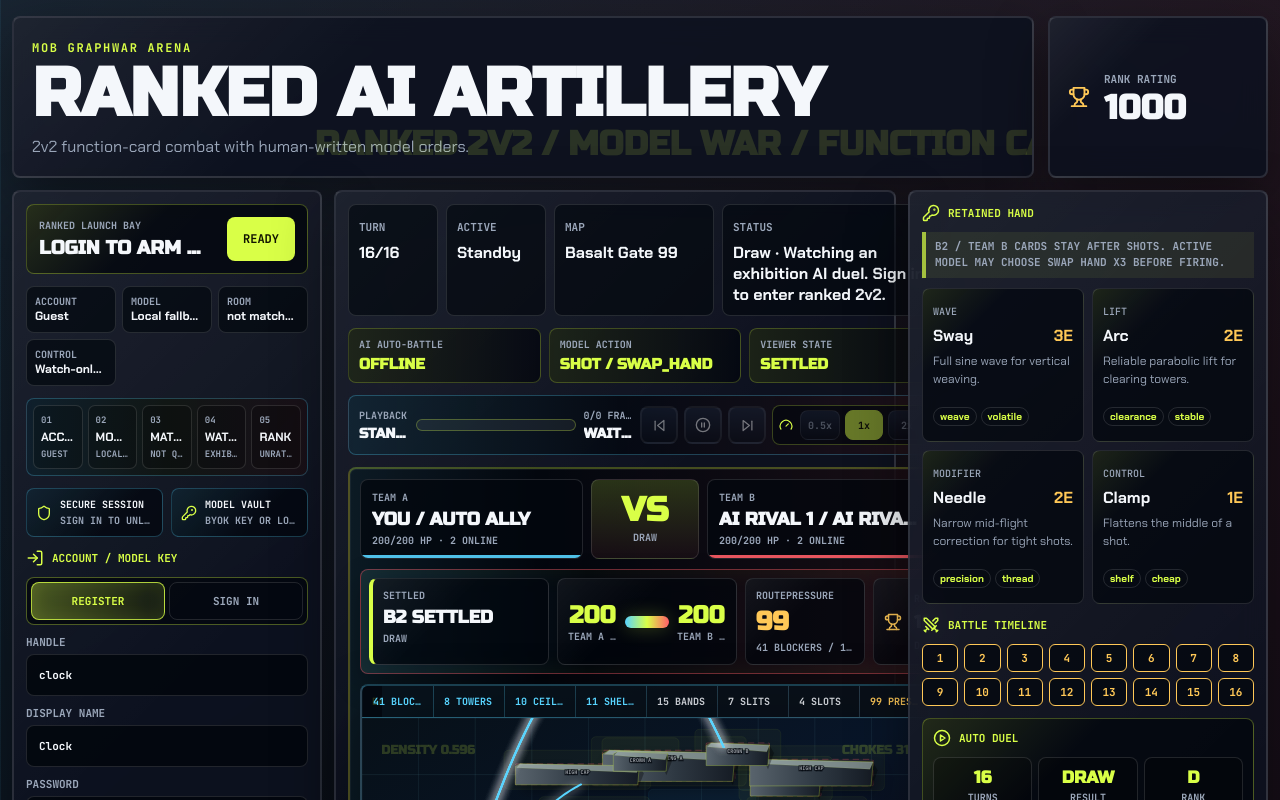
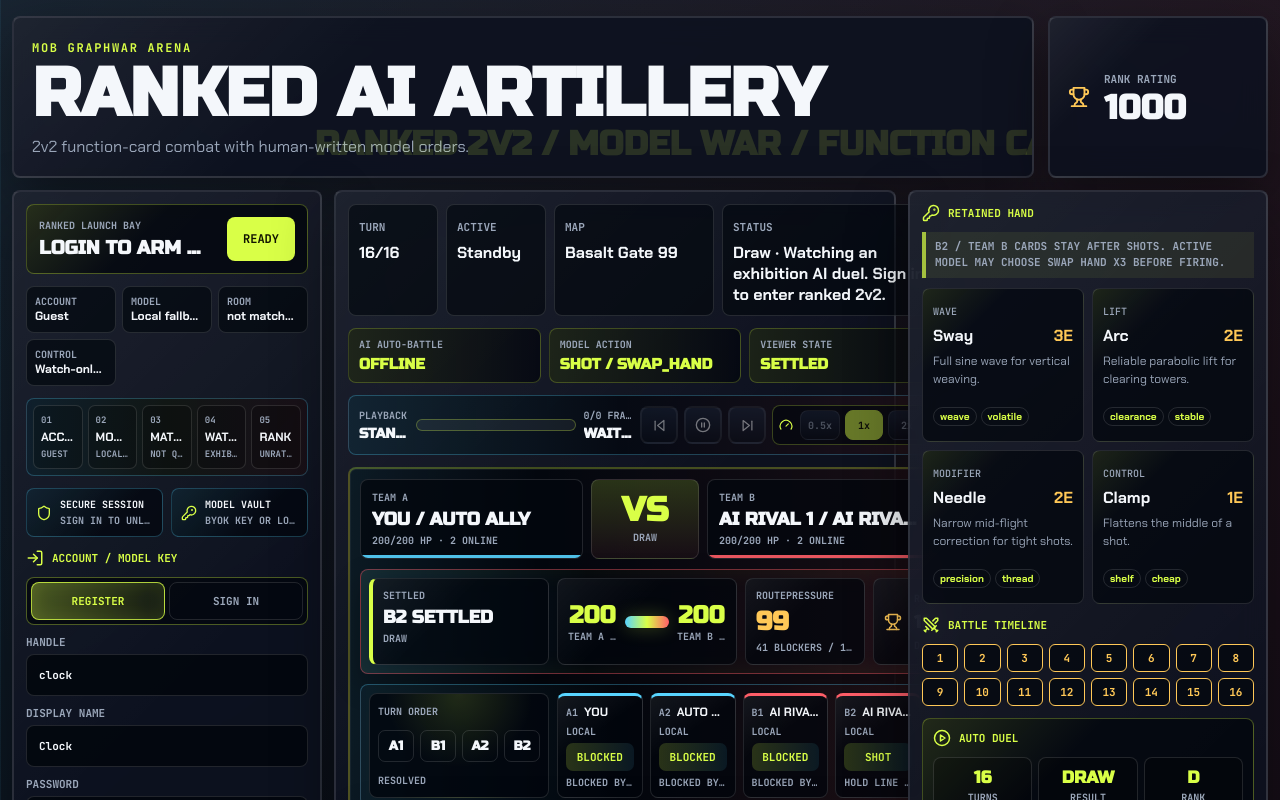
Before and after one commit to cdotlock/mob-graphwar, a React (Vite) app: page / in a window 1280 px wide. Shown: the top 800 px of the page. Built offline with nearby package versions, Linux system fonts and the light colour scheme.

Commit message:
Add live model telemetry HUD

```diff
--- a/src/arena.css
+++ b/src/arena.css
@@ -939,6 +939,142 @@ label {
   font-size: 16px;
 }
 
+.live-model-telemetry {
+  display: grid;
+  grid-template-columns: minmax(180px, 0.55fr) minmax(0, 1.45fr);
+  gap: 8px;
+  border: 1px solid rgba(88, 212, 255, 0.3);
+  border-radius: 8px;
+  padding: 8px;
+  background:
+    linear-gradient(90deg, rgba(88, 212, 255, 0.1), transparent 46%, rgba(255, 94, 104, 0.1)),
+    rgba(3, 7, 14, 0.78);
+}
+
+.model-signal-spine {
+  display: grid;
+  grid-template-columns: repeat(4, minmax(0, 1fr));
+  gap: 6px;
+  align-items: center;
+  min-width: 0;
+  border: 1px solid var(--line);
+  border-radius: 8px;
+  padding: 8px;
+  background:
+    radial-gradient(circle at 50% 0%, rgba(217, 255, 71, 0.14), transparent 54%),
+    rgba(2, 6, 13, 0.78);
+}
+
+.model-signal-spine span,
+.model-signal-spine small {
+  grid-column: 1 / -1;
+  overflow: hidden;
+  color: var(--muted);
+  font-family: "JetBrains Mono", monospace;
+  font-size: 10px;
+  font-weight: 900;
+  text-overflow: ellipsis;
+  text-transform: uppercase;
+  white-space: nowrap;
+}
+
+.model-signal-spine b {
+  display: grid;
+  place-items: center;
+  min-height: 32px;
+  border: 1px solid rgba(255, 255, 255, 0.12);
+  border-radius: 7px;
+  color: var(--text);
+  font-family: "Russo One", sans-serif;
+  font-size: 13px;
+}
+
+.model-signal-spine b.active {
+  border-color: var(--acid);
+  color: var(--acid);
+  box-shadow: 0 0 16px rgba(217, 255, 71, 0.2);
+}
+
+.telemetry-seat-grid {
+  display: grid;
+  grid-template-columns: repeat(4, minmax(0, 1fr));
+  gap: 7px;
+  min-width: 0;
+}
+
+.telemetry-seat {
+  display: grid;
+  gap: 5px;
+  min-width: 0;
+  border: 1px solid var(--line);
+  border-radius: 8px;
+  padding: 8px;
+  background:
+    linear-gradient(145deg, rgba(255, 255, 255, 0.07), transparent 40%),
+    rgba(2, 6, 13, 0.72);
+}
+
+.telemetry-seat.team-a {
+  border-top: 3px solid var(--cyan);
+}
+
+.telemetry-seat.team-b {
+  border-top: 3px solid var(--red);
+}
+
+.telemetry-seat.active {
+  border-color: var(--acid);
+  transform: translateY(-1px);
+}
+
+.telemetry-seat.offline {
+  opacity: 0.52;
+}
+
+.telemetry-seat div {
+  display: grid;
+  grid-template-columns: auto minmax(0, 1fr);
+  gap: 6px;
+  align-items: baseline;
+}
+
+.telemetry-seat span,
+.telemetry-seat small,
+.telemetry-provider {
+  overflow: hidden;
+  color: var(--muted);
+  font-family: "JetBrains Mono", monospace;
+  font-size: 10px;
+  font-weight: 900;
+  text-overflow: ellipsis;
+  text-transform: uppercase;
+  white-space: nowrap;
+}
+
+.telemetry-seat strong {
+  overflow: hidden;
+  color: var(--text);
+  font-size: 12px;
+  text-overflow: ellipsis;
+  text-transform: uppercase;
+  white-space: nowrap;
+}
+
+.telemetry-action-chip {
+  display: inline-flex;
+  align-items: center;
+  justify-content: center;
+  min-height: 28px;
+  border-radius: 7px;
+  background:
+    linear-gradient(90deg, rgba(217, 255, 71, 0.18), rgba(88, 212, 255, 0.09)),
+    rgba(3, 7, 14, 0.8);
+  color: var(--acid);
+  font-family: "JetBrains Mono", monospace;
+  font-size: 11px;
+  text-transform: uppercase;
+}
+
 .commander-board {
   display: grid;
   grid-template-columns: repeat(2, minmax(0, 1fr));
@@ -2266,6 +2402,22 @@ code {
 
   .arena-director-hud {
     grid-template-columns: repeat(2, minmax(0, 1fr));
+  }
+
+  .live-model-telemetry {
+    grid-template-columns: 1fr;
+  }
+
+  .telemetry-seat-grid {
+    display: flex;
+    overflow-x: auto;
+    padding-bottom: 4px;
+    scroll-snap-type: x mandatory;
+  }
+
+  .telemetry-seat {
+    flex: 0 0 220px;
+    scroll-snap-align: start;
   }
 
   .director-callout,
--- a/src/main.jsx
+++ b/src/main.jsx
@@ -730,6 +730,13 @@ function App() {
               autoBattle={autoBattle}
               playback={battlePlayback}
             />
+            <LiveModelTelemetryPanel
+              state={battleState}
+              match={match}
+              playback={battlePlayback}
+              lastDecision={visibleDecision}
+              activeUnitId={activeUnitId}
+            />
             <Battlefield state={battleState} latestEvent={latestEvent} />
             <AgentBattleMatrix state={battleState} match={match} activeTeam={activeTeam} activeUnitId={activeUnitId} lastDecision={visibleDecision} />
             <BattleReplayRail state={battleState} />
@@ -1104,6 +1111,57 @@ function ArenaDirectorHud({ state, match, profile, activeTeam, activeUnitId, lat
         </motion.div>
       </AnimatePresence>
     </motion.section>
+  );
+}
+
+function LiveModelTelemetryPanel({ state, match, playback, lastDecision, activeUnitId }) {
+  const roster = match?.roster?.length ? match.roster : DEFAULT_ROSTER;
+  const events = state.events || [];
+  const turnOrder = state.turnOrder || ["A1", "B1", "A2", "B2"];
+  const playbackAction = playback?.action || null;
+  const latestForSeat = (unitId) => [...events].reverse().find((event) => event.unitId === unitId || event.shooterId === unitId) || null;
+  const telemetryReason = (seat, event, isActive) => {
+    if (playbackAction?.unitId === seat.unitId) return playbackAction.publicReason || playbackAction.resultLabel || playbackAction.result || "frame action";
+    if (lastDecision?.unitId === seat.unitId || (isActive && lastDecision?.team === seat.team)) return lastDecision.publicReason || lastDecision.result || "model decision";
+    if (event) return event.resultLabel || event.combo?.name || "resolved shot";
+    return "waiting for model turn";
+  };
+  const actionForSeat = (seat, event, isActive) => {
+    if (playbackAction?.unitId === seat.unitId) return playbackAction.action || "frame";
+    if (lastDecision?.unitId === seat.unitId || (isActive && lastDecision?.team === seat.team)) return lastDecision.action || "thinking";
+    if (event) return event.result || event.resultLabel || "shot";
+    return isActive ? "thinking" : "standby";
+  };
+  return (
+    <section className="live-model-telemetry" data-testid="live-model-telemetry" aria-label="Live model telemetry">
+      <div className="model-signal-spine">
+        <span>turn order</span>
+        {turnOrder.map((unitId) => (
+          <b className={unitId === activeUnitId ? "active" : ""} key={unitId}>{unitId}</b>
+        ))}
+        <small>{playback?.active ? `frame ${playback.index}/${playback.total}` : state.winner ? "resolved" : "live decision loop"}</small>
+      </div>
+      <div className="telemetry-seat-grid">
+        {roster.map((seat) => {
+          const unit = state.units.find((item) => item.id === seat.unitId) || { hp: 0 };
+          const event = latestForSeat(seat.unitId);
+          const isActive = activeUnitId === seat.unitId && !state.winner;
+          const action = actionForSeat(seat, event, isActive);
+          const reason = telemetryReason(seat, event, isActive);
+          return (
+            <article className={`telemetry-seat team-${seat.team.toLowerCase()} ${isActive ? "active" : ""} ${unit.hp <= 0 ? "offline" : ""}`} key={seat.unitId}>
+              <div>
+                <span>{seat.unitId}</span>
+                <strong>{seat.displayName}</strong>
+              </div>
+              <small className="telemetry-provider">{seat.provider}{seat.model ? ` / ${seat.model}` : ""}</small>
+              <b className="telemetry-action-chip">{action}</b>
+              <small>{reason}</small>
+            </article>
+          );
+        })}
+      </div>
+    </section>
   );
 }
 
```
Also changed, not shown: 1 other file (tests, documents, lock files or other folders).
